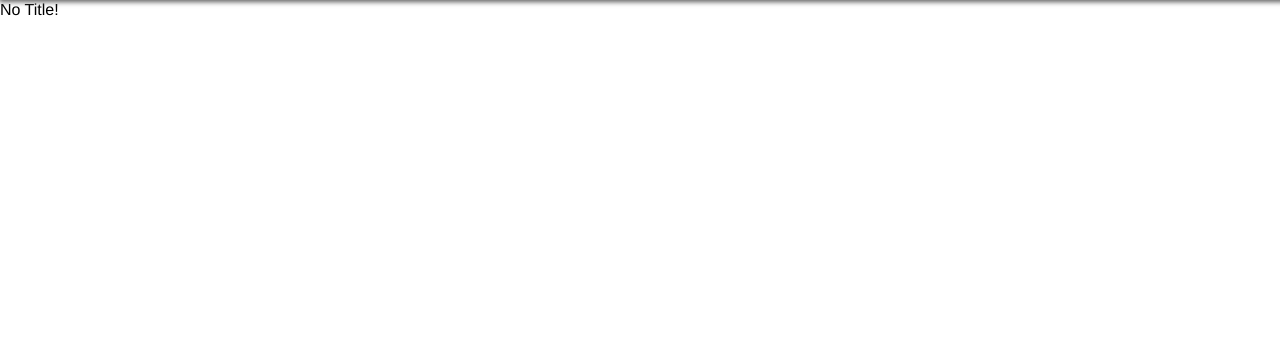
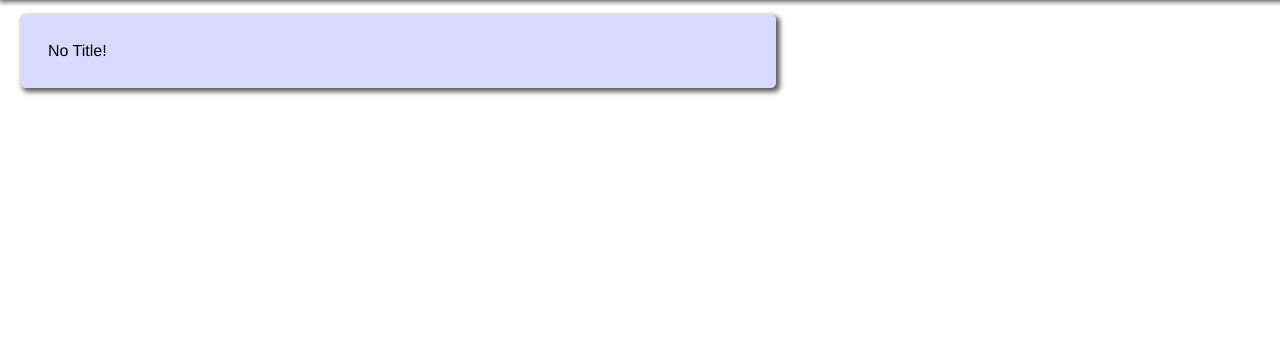
Before and after one commit to Alamantus/Checkpointer, a PHP site: page /index.php?action=add in a window 1280 px wide. Shown: the part 80-420 px from the top of the page. Run offline with PHP 8.4, Linux system fonts and the light colour scheme; data comes from the database, SQL or seed files in the repository; data that the repository does not hold is empty; some libraries are stand-ins or nearby versions.

Commit message:
Updated template pages to be wrapped in style whether it needs it or not.

```diff
--- a/templates/add.php
+++ b/templates/add.php
@@ -1,3 +1,4 @@
+<div class="infoPage">
 <?php
 if (isset($_POST["title"])) {
     $title = str_replace("\\", "&#34;", str_replace("\"", "&#34;", str_replace("'", "&#39;", htmlspecialchars($_POST["title"]))));
@@ -23,3 +24,4 @@ if (isset($_POST["title"])) {
     echo "No Title!";
 }
 ?>
+</div>
--- a/templates/create_account.php
+++ b/templates/create_account.php
@@ -1,3 +1,4 @@
+<div class="infoPage">
 <?php
 if (isset($_POST["name"])) {
     $name = str_replace("\\", "&#34;", str_replace("\"", "&#34;", str_replace("'", "&#39;", htmlspecialchars($_POST["name"]))));
@@ -17,3 +18,4 @@ if (isset($_POST["name"])) {
     echo "<strong>No Username specified!</strong>";
 }
 ?>
+</div>
--- a/templates/edit.php
+++ b/templates/edit.php
@@ -1,3 +1,4 @@
+<div class="infoPage">
 <?php
 if (isset($_POST["id"])) {
     $id = $_POST["id"];
@@ -29,3 +30,4 @@ if (isset($_POST["id"])) {
     }
 }
 ?>
+</div>
--- a/templates/logout.php
+++ b/templates/logout.php
@@ -1,4 +1,6 @@
+<div class="infoPage">
 <?php
 session_destroy();
 header('Location: .');
 ?>
+</div>
--- a/templates/lorem.php
+++ b/templates/lorem.php
@@ -1,3 +1,4 @@
+<div class="infoPage">
 <p>Lorem ipsum dolor sit amet, consectetur adipiscing elit. Quisque nunc libero, pharetra eget venenatis porta, laoreet a est. Ut pretium nisl in libero lobortis aliquet. Proin fermentum arcu vel massa hendrerit, dictum luctus ex imperdiet. Proin sed pulvinar enim. Vestibulum sollicitudin malesuada dictum. Ut metus risus, volutpat eget nulla in, malesuada vestibulum mauris. Nam vel ex nec erat consequat iaculis ut id lectus. Nam mi nunc, posuere sed luctus nec, lacinia vel nulla. In hac habitasse platea dictumst. Pellentesque et libero mollis metus accumsan aliquam in eget urna. Donec gravida odio a sollicitudin consectetur.</p>
 <p>Cras aliquet sagittis purus vel vestibulum. Curabitur quis sapien sit amet lorem condimentum vestibulum in ut felis. Fusce aliquam pharetra ante, ut tristique quam dignissim ac. Ut ac augue sed libero molestie malesuada. Phasellus in interdum purus. Nunc non porttitor libero. Integer facilisis rhoncus dictum. Suspendisse nibh nisl, eleifend consectetur massa ut, cursus pellentesque enim.</p>
 <p>Aliquam vel sagittis nisl, at rutrum est. Integer ut tristique nibh. Morbi quis augue a eros volutpat fermentum. Ut vestibulum faucibus orci id pharetra. Quisque justo urna, efficitur eget imperdiet et, sagittis nec erat. Maecenas non nisl sapien. Maecenas pellentesque orci odio, a gravida diam venenatis id. In vel nibh pretium, ultricies felis nec, porttitor nibh. Nullam accumsan lorem nec dapibus commodo. Maecenas tempor ultricies ante. Nulla pharetra egestas ligula at pretium. Praesent a placerat magna. Curabitur in lacus id quam suscipit tristique. Duis vestibulum odio sagittis, vulputate neque eu, rutrum tortor. Pellentesque habitant morbi tristique senectus et netus et malesuada fames ac turpis egestas.</p>
@@ -13,3 +14,4 @@
 <p>Nam mollis diam enim, ut vestibulum tellus rhoncus vitae. Nulla tempor tempus lobortis. Duis nibh risus, pulvinar vitae odio non, malesuada auctor justo. Aenean et mattis ligula. Duis blandit odio quis tortor fringilla gravida. Aliquam vehicula sapien erat, in rutrum tortor dictum a. Etiam egestas ipsum ut lorem tincidunt scelerisque nec quis nisi. Aenean rutrum efficitur diam, ut porttitor orci auctor ut.</p>
 <p>Donec consequat massa gravida, pellentesque nunc eget, iaculis ipsum. Curabitur aliquam tellus eget nibh faucibus aliquam eget sed arcu. Class aptent taciti sociosqu ad litora torquent per conubia nostra, per inceptos himenaeos. Fusce lacus elit, mollis nec imperdiet vitae, consequat ac nisl. Phasellus ultrices vulputate tortor, feugiat egestas turpis lacinia ut. Nunc neque eros, viverra et leo sit amet, vulputate pharetra augue. Sed ullamcorper varius libero, nec vestibulum nisi accumsan sit amet. Quisque laoreet metus dui, a ornare augue varius nec. Sed posuere efficitur odio id bibendum.</p>
 <p>Suspendisse nec nunc leo. Aenean id elementum magna. Vivamus porta libero at ligula venenatis, vitae maximus erat mattis. Nunc posuere nisi non nisl cursus vehicula sed eget risus. Ut finibus quis erat id pulvinar. Ut tristique ut orci at feugiat. Vivamus eu posuere ante. Vestibulum eu pharetra enim, nec ullamcorper metus. Etiam imperdiet justo quis accumsan consectetur. Integer consectetur sapien sit amet malesuada pretium. Quisque ut imperdiet ligula. Praesent vitae tortor id mauris faucibus gravida. Curabitur eget bibendum dui. Ut tincidunt sed ex in interdum. Cras a lectus et ex consequat elementum quis sed urna. Aenean lacinia nunc dui, sed vestibulum libero tempor eget.</p>
+</div>
```
